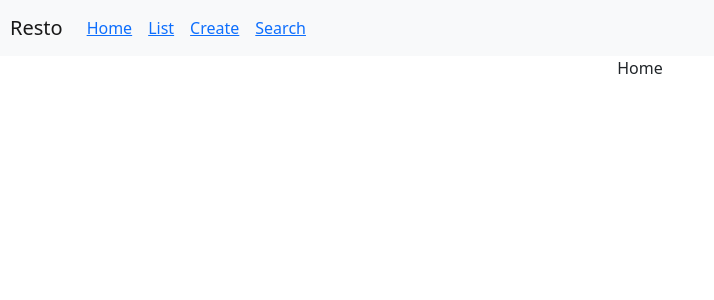
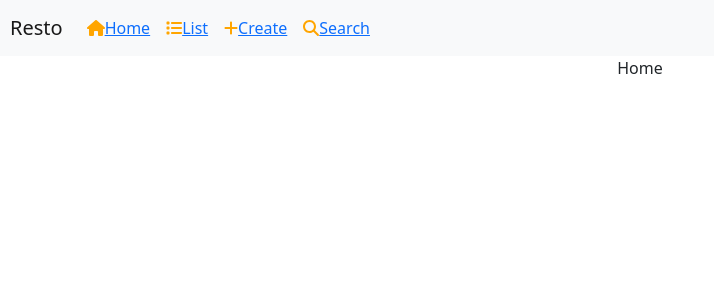
Before and after one commit to Tanisha-1799/Restaurant_App, a React (Create React App) app in the folder restaurant-app/: page / in a window 1280 px wide. Shown: the top 300 px of the page, without its empty margins (0-714 px from the left). Built offline with nearby package versions, Linux system fonts and the light colour scheme.

Commit message:
Adding some styling to the frontend

```diff
--- a/restaurant-app/src/App.js
+++ b/restaurant-app/src/App.js
@@ -7,6 +7,9 @@ import RestaurantCreate from "./components/RestaurantCreate";
 import RestaurantSearch from "./components/RestaurantSearch";
 import RestaurantDetail from "./components/RestaurantDetail";
 import RestaurantUpdate from "./components/RestaurantUpdate";
+import {FontAwesomeIcon} from '@fortawesome/react-fontawesome';
+import {faHome, faList, faPlus, faSearch} from '@fortawesome/free-solid-svg-icons';
+
 
 function App() {
   return (
@@ -18,10 +21,10 @@ function App() {
         <Navbar.Toggle aria-controls="basic-navbar-nav" />
         <Navbar.Collapse id="basic-navbar-nav">
           <Nav className="mr-auto">
-            <Nav.Link href="#home"><Link to="/">Home</Link></Nav.Link>
-            <Nav.Link href="#link"><Link to="/list">List</Link></Nav.Link>
-            <Nav.Link href="#link"><Link to="/create">Create</Link></Nav.Link>
-            <Nav.Link href="#link"><Link to="/search">Search</Link></Nav.Link>
+            <Nav.Link href="#home" className='link-style'><Link to="/"> <FontAwesomeIcon icon={faHome} color="orange"/>Home</Link></Nav.Link>
+            <Nav.Link href="#link"><Link to="/list"> <FontAwesomeIcon icon={faList} color="orange"/>List</Link></Nav.Link>
+            <Nav.Link href="#link"><Link to="/create"> <FontAwesomeIcon icon={faPlus} color="orange"/>Create</Link></Nav.Link>
+            <Nav.Link href="#link"><Link to="/search"> <FontAwesomeIcon icon={faSearch} color="orange"/>Search</Link></Nav.Link>
 
           </Nav>
         </Navbar.Collapse>
```
